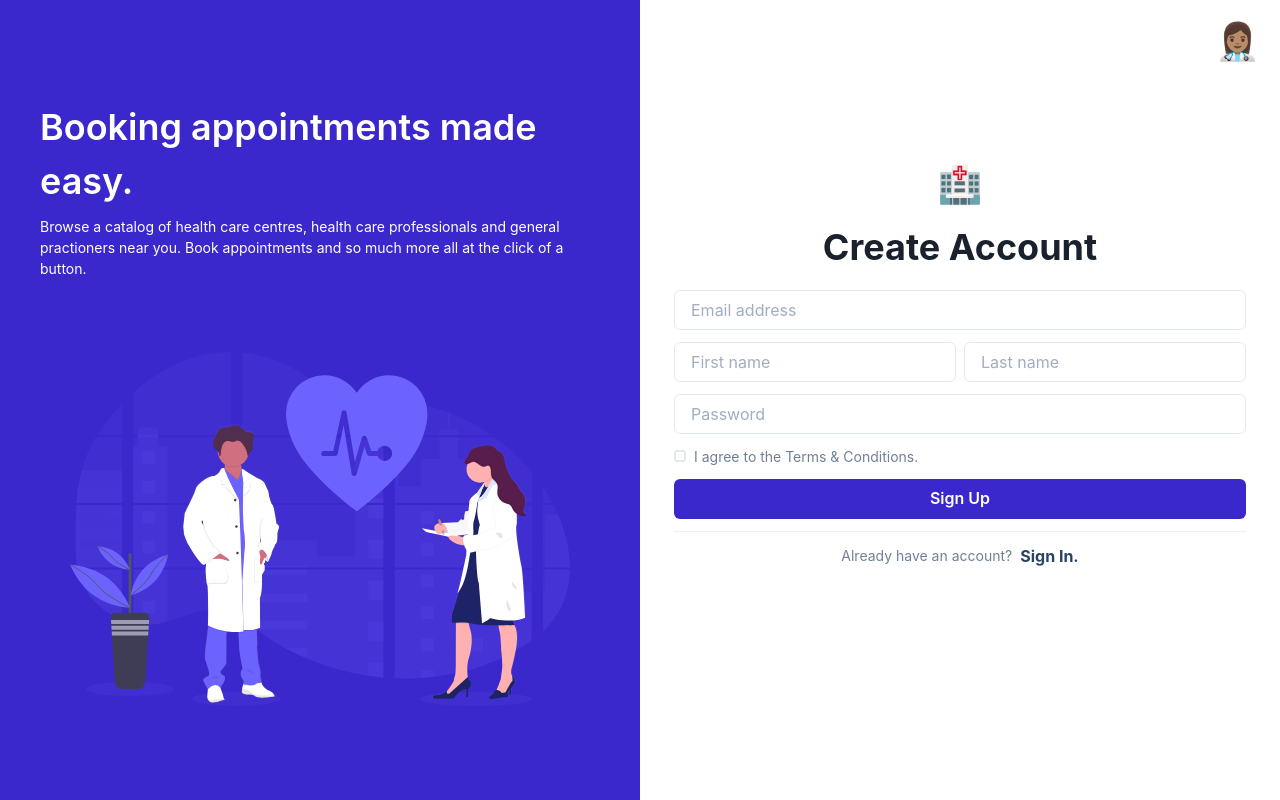
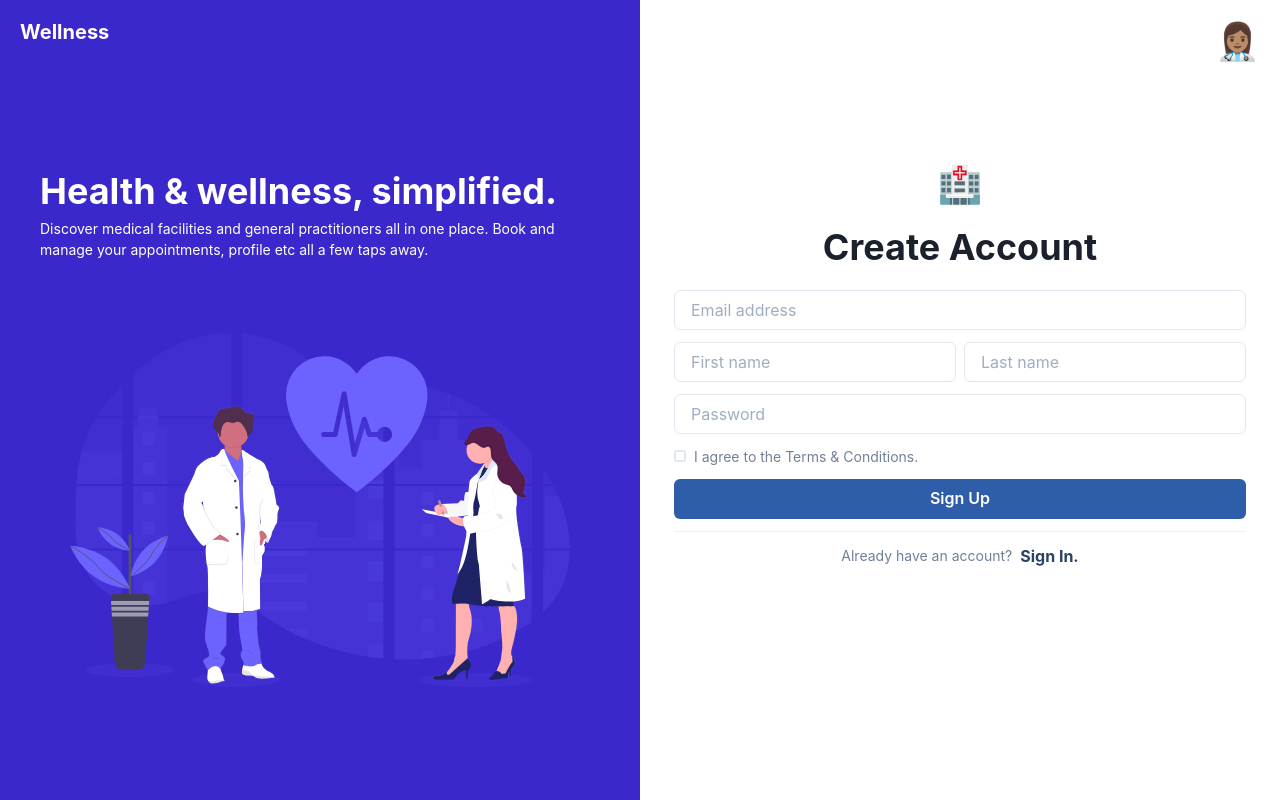
Before and after one commit to KevinRaleie-dev/clinic-web-app, a Next.js app: page /register in a window 1280 px wide. Built offline with nearby package versions, Linux system fonts and the light colour scheme.

Commit message:
Content changes to register page

```diff
--- a/pages/register.tsx
+++ b/pages/register.tsx
@@ -21,11 +21,17 @@ const Register: NextPage = () => {
     return (
         <Grid templateColumns="repeat(2, 1fr)">
             <Box w="100%" h="100vh" bg='#3B28CC'>
+                <Flex>
+                    <Box p={5}>
+                        <NextLink href="/">
+                            <Heading size='md' color='white'>Wellness</Heading>
+                        </NextLink>
+                    </Box>
+                </Flex>
                 <Layout mt={20} mw='600px' padding={5}>
-                    <Text color='white' fontSize='4xl' fontWeight='600'>Booking appointments made easy.</Text>
-                    <Text color='white' fontSize='sm' mt={2}>
-                        Browse a catalog of health care centres, health care professionals and general practioners near you.
-                        Book appointments and so much more all at the click of a button.
+                    <Text color='white' fontSize='4xl' fontWeight='700'>Health & wellness, simplified.</Text>
+                    <Text color='white' fontSize='sm'>
+                        Discover medical facilities and general practitioners all in one place. Book and manage your appointments, profile etc all a few taps away.
                     </Text>
                     <Box display="flex" justifyContent="center" alignItems="center">
                         <Image
@@ -108,7 +114,7 @@ const Register: NextPage = () => {
                                         loadingText="Signing up..."
                                         mb={5}
                                         colorScheme="blue"
-                                        bg="#3B28CC"
+                                        bg="#2E5EAA"
                                         >
                                             Sign Up
                                         </Button>
```
